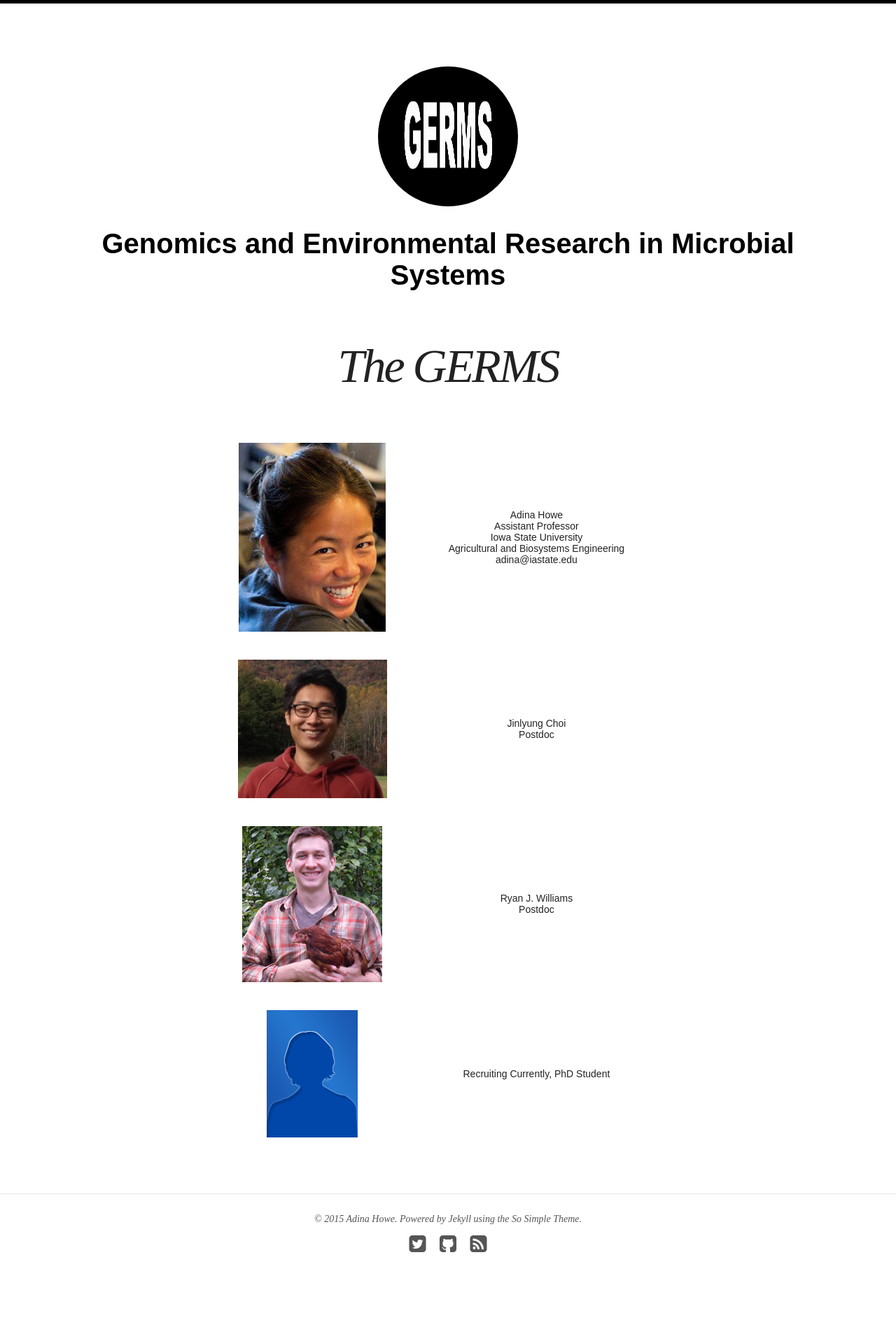
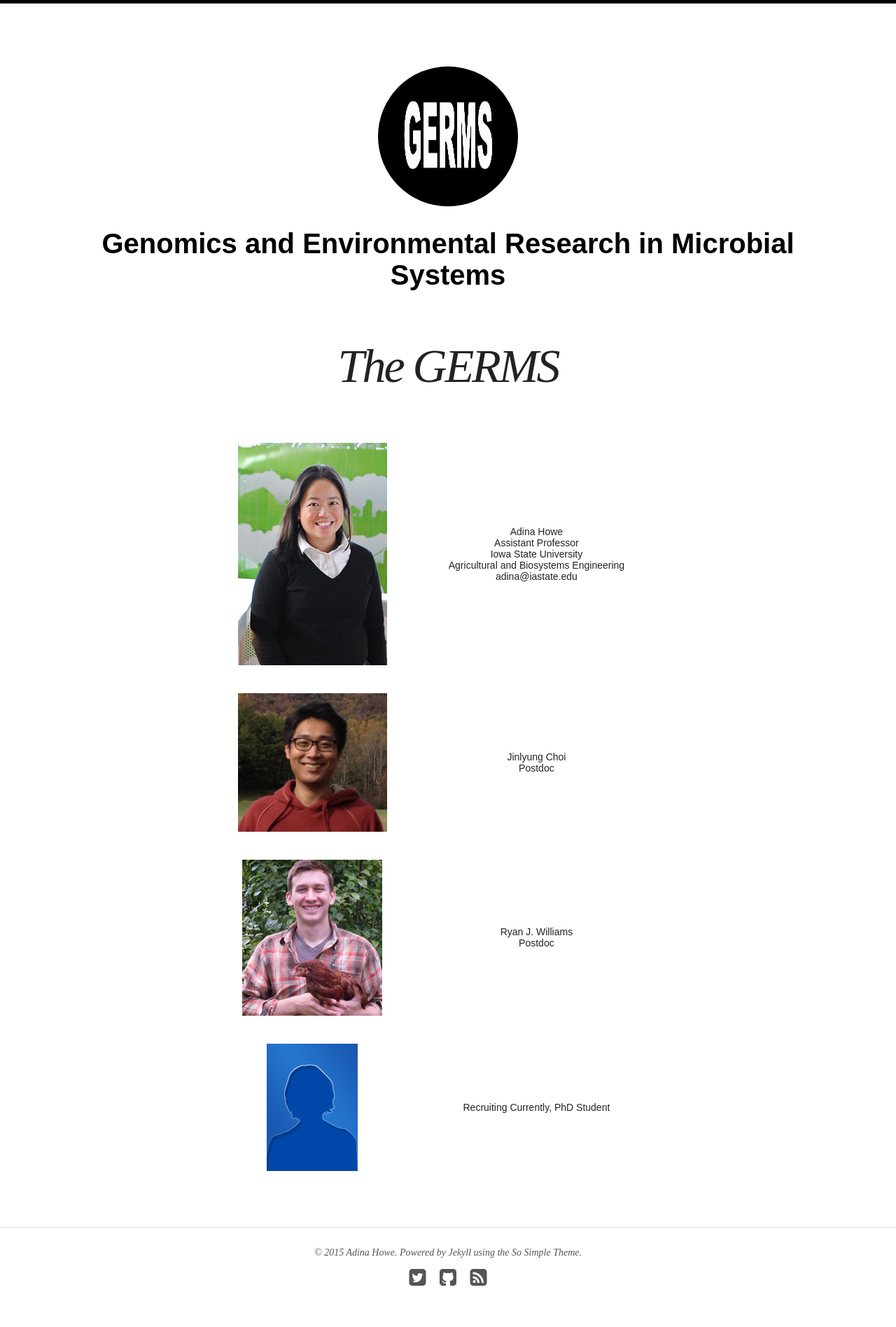
Before and after one commit to germs-lab/germs-lab.github.com-bu, a Jekyll site: the page built from people/index.md, in a window 1280 px wide. Shown: the whole page at 70% size. Built offline with Jekyll 4.4.1, drawn with Linux system fonts in a browser that asks for light colours; nearby versions of some CDN libraries; before the commit the page ends 1849 px from its top, so only the background shows below that.

Commit message:
updated photo

```diff
--- a/people/index.md
+++ b/people/index.md
@@ -17,7 +17,7 @@ image:
 
 <table class="tg">
   <tr>
-    <th class="tg-031e"><img src="howe_small.jpg" alt="description here" /></th>
+    <th class="tg-031e"><img src="isu_howe.jpg" alt="description here" /></th>
     <th class="tg-031e">Adina Howe<br>Assistant Professor<br> Iowa State University<br>Agricultural and Biosystems Engineering
 <script language="JavaScript">
 var username = "adina";
```
Also changed, not shown: people/isu_howe.jpg (added).
